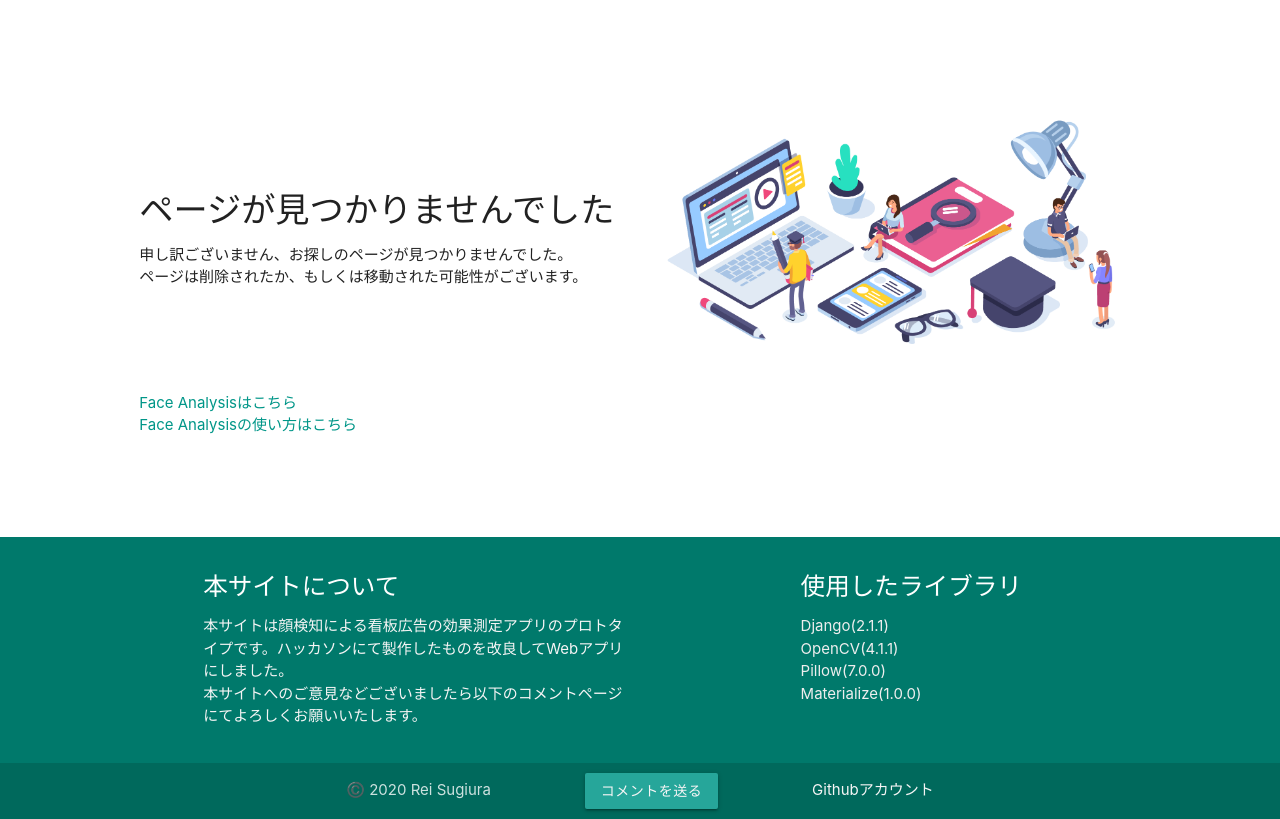
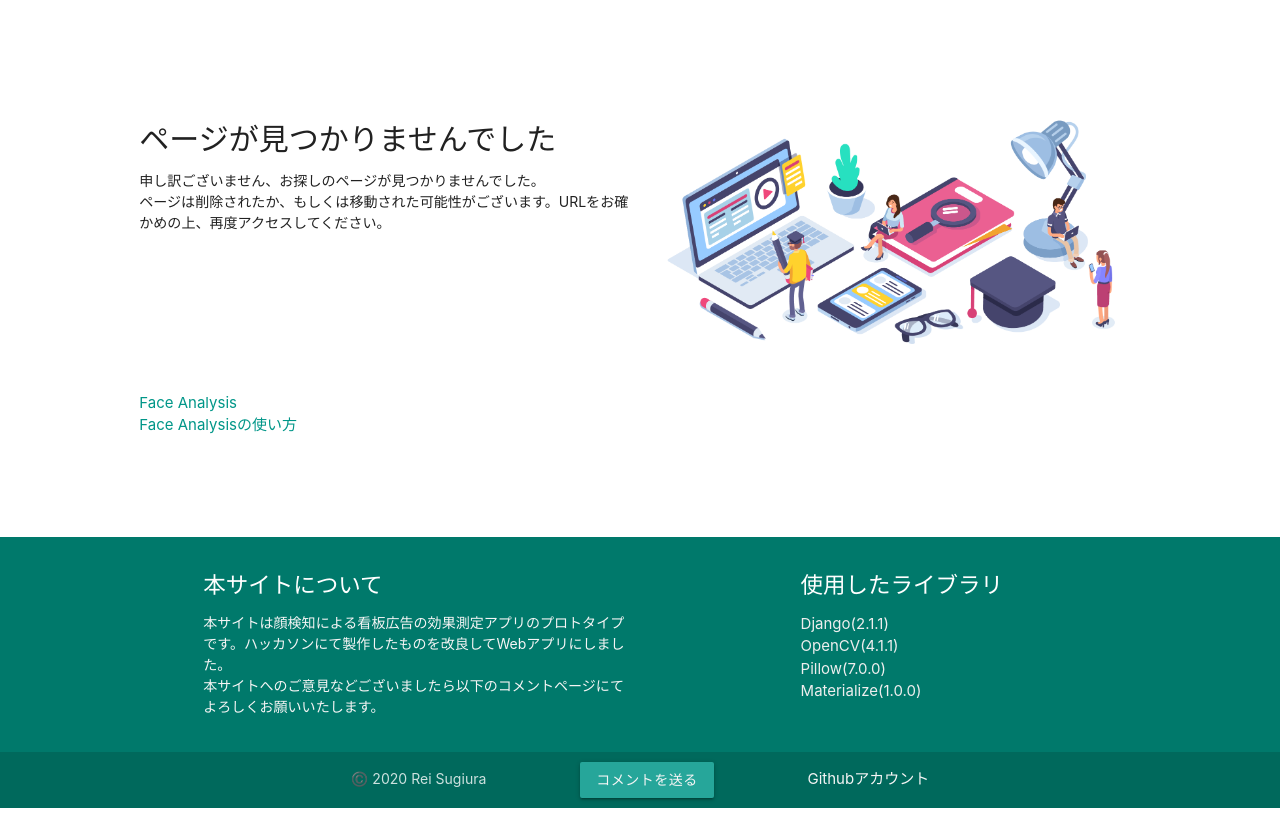
Before and after one commit to reibomaru/face_counter, a Django app: template templates/404.html in a window 1280 px wide. Shown: the part 63-882 px from the top of the page. Run offline with Django 3.2, Linux system fonts and the light colour scheme; the template is opened without the code that fills it, so the values that code supplies are empty.

Commit message:
404.html 505.html style.cssを編集

```diff
--- a/face_count/static/face_count/style.css
+++ b/face_count/static/face_count/style.css
@@ -1,5 +1,17 @@
 html{
     font-size: 16px;
+}
+
+html h4{
+    font-size: 2rem;
+}
+
+html h5{
+    font-size: 1.5rem;
+}
+
+html p{
+    font-size: 0.9375rem;
 }
 
 .header{
@@ -39,10 +51,6 @@ html{
     width: 100%;
     overflow: auto;
     background-color: rgba(0,0,0,0.5);
-}
-
-.comment-modal h4{
-    font-size: 2rem;
 }
 
 .comment-modal-content{
@@ -117,19 +125,6 @@ html{
     background-color: #cccccc;
 }
 
-.btn-blue{
-    background-color: #668ad8;/*ボタン色*/
-}
-
-
-.btn-orange{
-    background-color: #fd9535;
-}
-
-.btn-green{
-    background-color: #03864c
-}
-
 .maru {
     height:40px;
     width:40px;
@@ -170,7 +165,6 @@ html{
 }
 
 .usage-container h4{
-    font-size: 2rem;
     margin: 0;
 }
 
@@ -213,4 +207,10 @@ html{
     .page-footer{
         margin-top: 50px;
     }
+    .page-not-found-container{
+        margin: 10% 0px;
+    }
+    .nav-anker{
+        text-align: center;
+    }
 }
--- a/face_count/views/count.py
+++ b/face_count/views/count.py
@@ -25,6 +25,7 @@ eye_cascade = cv2.CascadeClassifier(
 
 
 def index(request):
+    adsfadf
     return render(request, 'face_count/count.html')
 
 
--- a/templates/404.html
+++ b/templates/404.html
@@ -2,21 +2,21 @@
 {% load static %}
 {% block content %}
 <div class='page-not-found-container'>
-    <div class="row valign-wrapper">
-        <div class='col l6'>
+    <div class="row">
+        <div class='col s12 m6 l6'>
             <h4>ページが見つかりませんでした</h4>
             <p>
                 申し訳ございません、お探しのページが見つかりませんでした。<br>
-                ページは削除されたか、もしくは移動された可能性がございます。
+                ページは削除されたか、もしくは移動された可能性がございます。URLをお確かめの上、再度アクセスしてください。
             </p>
         </div>
-        <div class='col l6'>
+        <div class='col s12 m6 l6'>
             <img class="responsive-img" src="{% static 'face_count/image/404.png' %}">
         </div>
     </div>
     <div class="row">
-        <a class="teal-text darken-3-text col" href='/'>Face Analysisはこちら</a><br>
-        <a class="teal-text darken-3-text col" href='/usage/'>Face Analysisの使い方はこちら</a>
+        <a class="col s6 m12 teal-text darken-3-text nav-anker" href='/'>Face Analysis</a>
+        <a class="col s6 m12 teal-text darken-3-text nav-anker" href='/usage/'>Face Analysisの使い方</a>
     </div>
 </div>
 {% endblock %}
```
Also changed, not shown: templates/500.html (+5 -5 lines).
